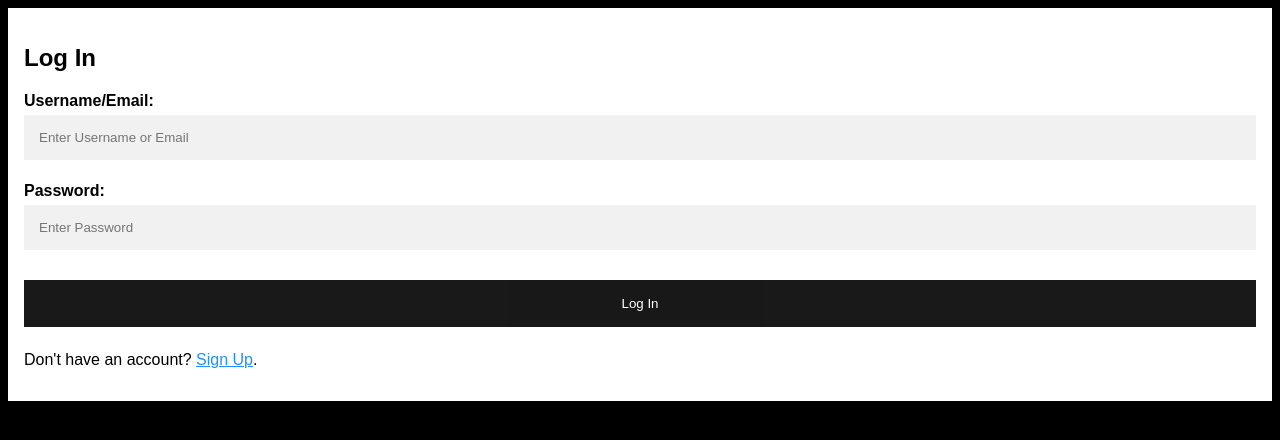
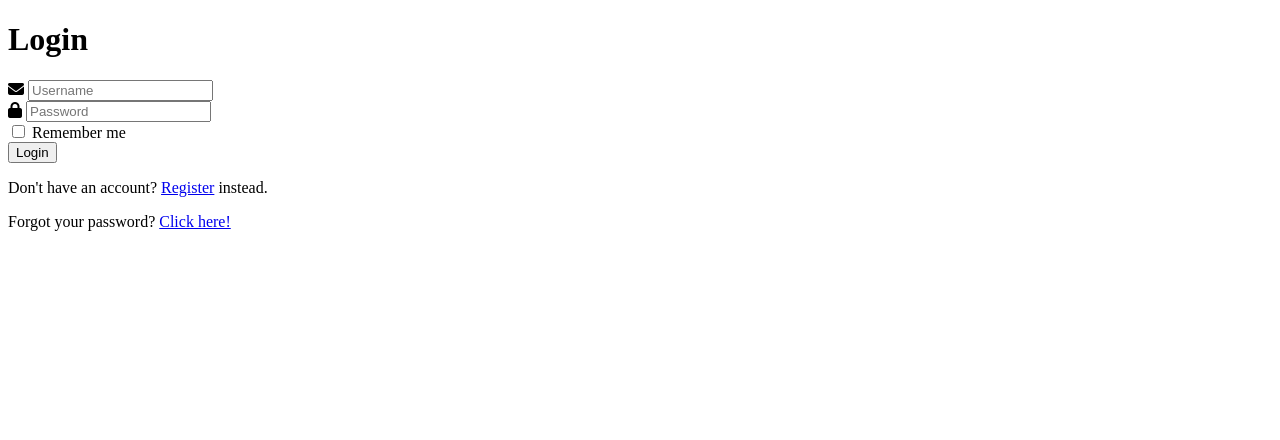
Before and after one commit to tobivader/final_project, a PHP site: page /login.php in a window 1280 px wide. Shown: the top 440 px of the page. Run offline with PHP 8.4, Linux system fonts and the light colour scheme; some libraries are stand-ins or nearby versions.

Commit message:
new file
i changed the file

```diff
--- a/login.php
+++ b/login.php
@@ -1,81 +1,95 @@
 <?php
-// start session
+
 session_start();
+require "./includes/library.php";
 
-$username = $_POST['username']?? null;
-$password = $_POST['password']?? null;
+if ((isset($_SESSION['username']) && $_SESSION['username'] != '')) { //Checks if the user is already logged in, if so redirect to their profile
+    header("Location: Login.php"); ////  change to profile.php
+    exit();
+}
 
-if(isset($_POST['submit'])){
+//Array of errors which are displayed
+$errors = [];
 
-  include 'includes/library.php';
+if (isset($_POST['submit'])) {
+    /* Process log-in request */
+    $username = $_POST['username'];
+    $password = $_POST['password'];
+
+    /* Connect to DB */
     $pdo = connectDB();
 
-  //query for the username
-  $sql="SELECT * FROM Users WHERE username = ?";
-  $stmt=$pdo->prepare($sql);
-  $stmt->execute([$user]);
+    /* Check the database for occurrences of $username */
+    $query = "SELECT userID, username, password FROM `Users` WHERE username = ?";
+    $statement = $pdo->prepare($query);
+    $statement->execute([ $username ]);
+    $results = $statement->fetch();
 
+    if ($results === FALSE) { //Checks if the DB call returns any values
+        array_push($errors, "That user doesn't exist."); //If the username doesn't exist, notify the user
+    } else if (password_verify($password, $results['password'])) { //Check if the entered password matches the hashed password in the database
+        $_SESSION['username'] = $username; //If it does, set session variables accordingly
+        $_SESSION['userID'] = $results['id'];
+
+        //Check if the remember me function has been selected  ->https://tutorialsclass.com/code/php-login-remember-cookies-script
+        if(!empty($_POST["remember"])) {
+            setcookie ("username",$_POST["username"],time()+ 3600); //Creates a cookie for the username, password, and checkbox
+            setcookie ("password",$_POST["password"],time()+ 3600);
+            setcookie ("checked", true, time()+ 3600);
+        } else { //If remember me is unticked, then cookies are reset and destroyed
+            setcookie("username","");
+            setcookie("password","");
+            setcookie ("checked", false, time()+ 3600);
         }
 
+        header("Location: CreateList.php"); //Redirects to profile upon successful login
+        exit();
+    } else {
+        array_push($errors, "Incorrect password."); //If password is wrong, notify the user
+        $_POST['failed'] = true;
+    }
+}
 ?>
-
-<span class="error <?=!isset($errors['email']) ? 'hidden' : "";?>">Please enter a correct email</span>
 
 <!DOCTYPE html>
 <html lang="en">
 <head>
     <meta charset="UTF-8">
-    <meta http-equiv="X-UA-Compatible" content="IE=edge">
-    <meta name="viewport" content="width=device-width, initial-scale=1.0">
-    <title>Sign Up</title>
-    <link rel="stylesheet" href="styles/signup.css">
+    <title>Login</title>
+    <link rel="stylesheet" href="css/MainStyle.css">
+    <link href="https://fonts.googleapis.com/css?family=Fredoka+One|Lato:300,400,700|Roboto:300,400,700&display=swap" rel="stylesheet">
+    <script src="https://kit.fontawesome.com/1c8ee6a0f5.js" crossorigin="anonymous"></script>
 </head>
 <body>
-    <div class="container">
-        <h2>Log In</h2>
-        <form action="" method="post" novalidate>
+    <div class="main-box">
+        <h1>Login</h1>
+        <div class="login-box">
+            <form id="main-form" action="<?= $_SERVER['PHP_SELF'] ?>" method="POST"> <!-- Self processing form that validates entered username and password -->
                 <div>
-                <label for="username"><b>Username/Email:</b></label>
-                <input type="text" name="username" id="username" placeholder="Enter Username or Email" value="<?=$username?>" required>
-                <span class="error <?=!isset($errors['username']) ? 'hidden' : "";?>">Please enter your username</span>
+                    <label for="username"><i class="fas fa-envelope"></i></label>
+                    <input id="username" name="username" type="text" placeholder="Username" value="<?php if(isset($_COOKIE["username"])) { echo $_COOKIE["username"]; } ?>"> <!-- Loads from cookie if it exists -->
+                </div>
+                <div>
+                    <label for="password"><i class="fas fa-lock"></i></label>
+                    <input id="password" name="password" type="password" placeholder="Password" value="<?php if(isset($_COOKIE["password"])) { echo $_COOKIE["password"]; } ?>"> <!-- Loads from cookie if it exists -->
+                </div>
+                <div>
+                    <?php if (isset($_COOKIE['checked']) && $_COOKIE['checked'] == true): ?> <!-- Checks if the checkbox cookie is checked -->
+                        <input type="checkbox" id="remember" name="remember" checked> <!-- If it is, create remember me already checked -->
+                    <?php else: ?> <!-- Otherwise create an unchecked box.  When user unchecks box their cookies are reset to null values -->
+                        <input type="checkbox" id="remember" name="remember">
+                    <?php endif; ?>
+                    <label for="remember">Remember me</label>
                 </div>
 
-
-
-            <div>
-                <label for="password"><b>Password:</b></label>
-                <input type="password" name="password" placeholder="Enter Password" required>
-                <span class="error <?=!isset($errors['password']) ? 'hidden' : "";?>">Please enter your password</span>
-            </div>
-
-
-            <button type="submit" name="submit" class="registerbtn">Log In</button>
-
-            <div class=" ">
-                <p>Don't have an account? <a href="signup.php">Sign Up</a>.</p>
-            </div>
+                <button id="submit" name="submit" class="centered">Login</button>
+                <?php foreach ($errors as $error): ?> <!-- Displays all errors to the user -->
+                    <p><?= $error ?></p>
+                <?php endforeach; ?>
             </form>
         </div>
-
+        <p>Don't have an account?  <a href="Signup.php" class="inline">Register</a> instead.</p> <!-- Links to register and password reset pages -->
+        <p>Forgot your password?  <a href="RecoverPassword" class="inline">Click here!</a></p>
+    </div>
 </body>
 </html>
-
-
-
-<!-- <section class="signup-form">
-    <div class="center">
-        <h1>Please Log In</h1>
-        <form method="post">
-            <div class="login-methods">
-                <input type="text" name="name" placeholder="Username/Email"  required>
-                <input type="password" name="password" placeholder="Password" required>
-
-                <button type="submit" name="login">Login</button>
-
-
-                <button id="forgot" class="modBtn" type="button">Forgot Password</button>
-
-            </div>
-        </form>
-    </div>
-</section> -->
```
Also changed, not shown: signup.php (+16 -3 lines), 1 other file. Lines whose indentation alone changed are shown as unchanged.
